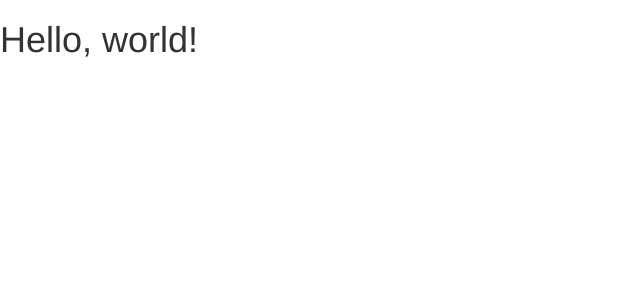
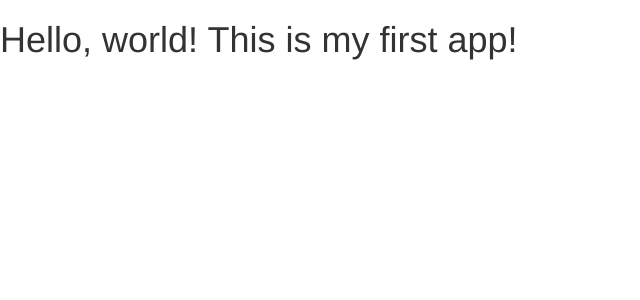
Before and after one commit to mygithubuseraccount/webeng2013, a Jekyll site: the page bootstrap-3.0.0/Index.html, which Jekyll copies as it is, in a window 1280 px wide. Shown: the top 300 px of the page, without its empty margins (0-640 px from the left). Built offline with Jekyll 4.4.1, drawn with Linux system fonts in a browser that asks for light colours; nearby versions of some CDN libraries; library files that are not in the unit come from our copies; Markdown is read by kramdown in place of the engine named in the settings.

Commit message:
Erster Commit

```diff
--- a/bootstrap-3.0.0/Index.html
+++ b/bootstrap-3.0.0/Index.html
@@ -13,9 +13,10 @@
     <![endif]-->
   </head>
   <body>
-    <h1>Hello, world!</h1>
+    <h1>Hello, world! This is my first app!</h1>
+	<!--comment-->
 
-    <!-- jQuery (necessary for Bootstrap's JavaScript plugins) -->
+	<!-- jQuery (necessary for Bootstrap's JavaScript plugins) -->
     <script src="//code.jquery.com/jquery.js"></script>
     <!-- Include all compiled plugins (below), or include individual files as needed -->
     <script src="js/bootstrap.min.js"></script>
```
